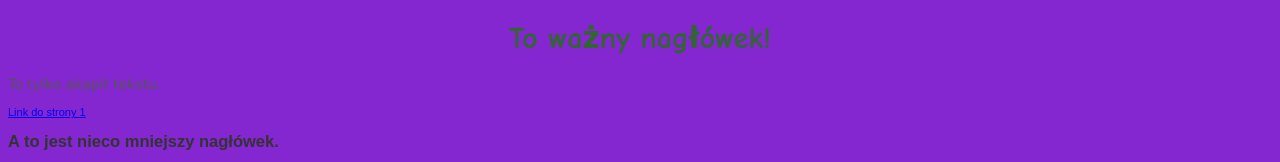
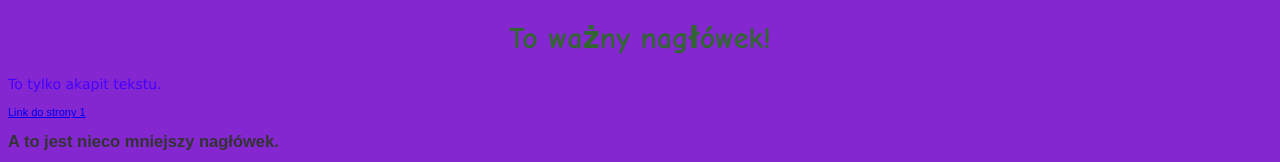
Before and after one commit to juliansiewierski-afk/juliansiewierski-afk.github.io, a plain HTML site: page stronka2.html in a window 1280 px wide. Shown: the top 162 px of the page. Drawn offline with Linux system fonts and the light colour scheme.

Commit message:
Update text color for #paragraph2 in style.css

```diff
--- a/style.css
+++ b/style.css
@@ -5,7 +5,7 @@ body {
     color: #333333; /* Kolor tła strony internetowej*/
     #paragraph2 {
         font-size: 14px; /* Rozmiar czcionki dla elementu o id "paragraph2" */
-        color: #555555; /* Kolor tekstu dla elementu o id "paragraph2" */
+        color: #4400ff; /* Kolor tekstu dla elementu o id "paragraph2" */
         font-family: 'Lucida Sans', 'Lucida Sans Regular', 'Lucida Grande', 'Lucida Sans Unicode', Geneva, Verdana, sans-serif; /* Rodzina czcionek dla elementu o id "paragraph2" */
     }
 }
```
